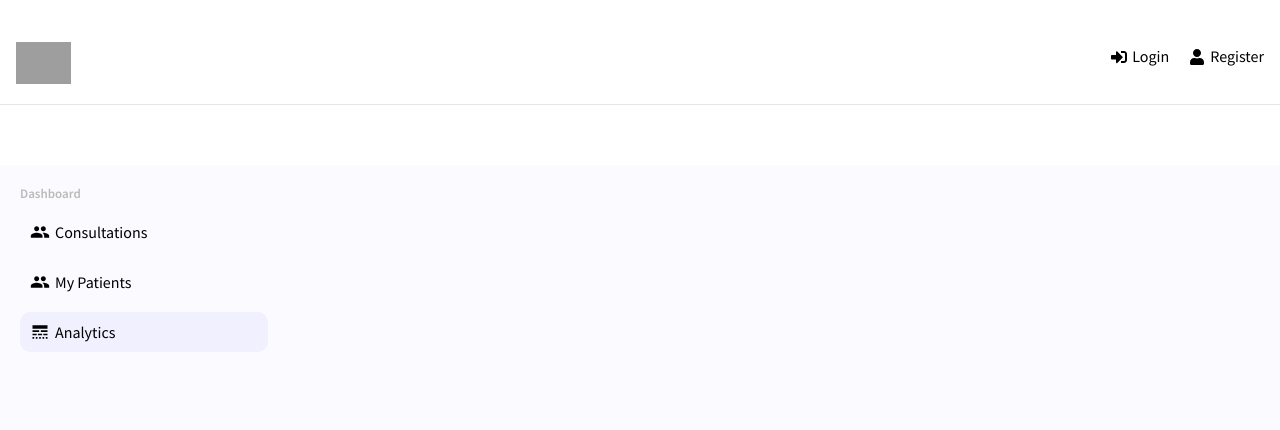
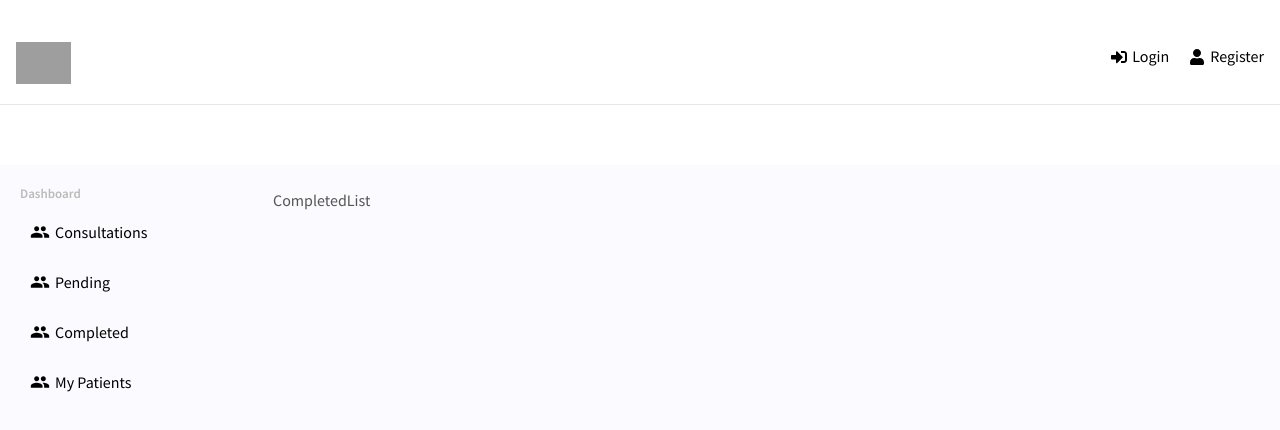
Before and after one commit to jbuyu/realdoc-admin, a React (Create React App) app: page /dashboard/completed in a window 1280 px wide. Shown: the top 430 px of the page. Built offline with nearby package versions, Linux system fonts and the light colour scheme; grey boxes are pictures that could not be loaded.

Commit message:
adds route nesting on lists

```diff
--- a/src/App.js
+++ b/src/App.js
@@ -15,7 +15,7 @@ function App() {
         <Routes>
           <Route path="/" element={<Login />} />
           <Route path="/register" element={<Register />} />
-          <Route path="/dashboard/*" element={<DashBoard />} />
+          <Route exact path="/dashboard/*" element={<DashBoard />} />
         </Routes>
       </div>
     </BrowserRouter>
--- a/src/components/sidebar/SideBar.jsx
+++ b/src/components/sidebar/SideBar.jsx
@@ -5,6 +5,9 @@ import TimelineIcon from "@mui/icons-material/Timeline";
 import GroupIcon from "@mui/icons-material/Group";
 import { Link, Routes, Route } from "react-router-dom";
 import ConsultationList from "../../pages/consultationList/ConsultationList";
+import { PendingList } from "../../pages/pendingList/PendingList";
+import { CompletedList } from "../../pages/completedList/CompletedList";
+import { PatientList } from "../../pages/patientList/PatientList";
 export default function SideBar() {
   return (
     <div className="sidebar">
@@ -14,12 +17,18 @@ export default function SideBar() {
           <Link to="/dashboard/consultations" className="sidebarListItem">
             <GroupIcon className="sidebarIcon" /> Consultations
           </Link>
-          <Link to="#" className="sidebarListItem">
+          <Link to="/dashboard/pending" className="sidebarListItem">
+            <GroupIcon className="sidebarIcon" /> Pending
+          </Link>
+          <Link to="/dashboard/completed" className="sidebarListItem">
+            <GroupIcon className="sidebarIcon" /> Completed
+          </Link>
+          <Link to="/dashboard/patients" className="sidebarListItem">
             <GroupIcon className="sidebarIcon" /> My Patients
           </Link>
-          <Link to="/" className="sidebarListItem active">
+          {/* <Link to="/" className="sidebarListItem active">
             <LineStyleIcon className="sidebarIcon" /> Analytics
-          </Link>
+          </Link> */}
         </div>
         <ul className="sidebarList">
           <Routes>
@@ -27,7 +36,26 @@ export default function SideBar() {
               path="consultations"
               className="sidebarListItem"
               element={<ConsultationList />}
-            ></Route>
+            >
+            </Route>
+            <Route
+              path="pending"
+              className="sidebarListItem"
+              element={<PendingList />}
+            >
+            </Route>
+            <Route
+              path="completed"
+              className="sidebarListItem"
+              element={<CompletedList />}
+            >
+            </Route>
+            <Route
+              path="patients"
+              className="sidebarListItem"
+              element={<PatientList />}
+            >
+            </Route>
           </Routes>
         </ul>
       </div>
--- /dev/null
+++ b/src/pages/completedList/CompletedList.js
@@ -0,0 +1,8 @@
+import React from 'react';
+import "./completed-list.css"
+
+export const CompletedList = () => {
+  return (
+    <div>CompletedList</div>
+  )
+}
--- /dev/null
+++ b/src/pages/patientList/PatientList.js
@@ -0,0 +1,8 @@
+import React from 'react';
+import "./patient-list.css"
+
+export const PatientList = () => {
+  return (
+    <div>PatientList</div>
+  )
+}
--- /dev/null
+++ b/src/pages/pendingList/PendingList.js
@@ -0,0 +1,8 @@
+import React from 'react';
+import "./pending-list.css"
+
+export const PendingList = () => {
+  return (
+    <div>PendingList</div>
+  )
+}
```
Also changed, not shown: src/pages/dashboard/DashBoard.jsx (+0 -8 lines), src/pages/completedList/completed-list.css (added), src/pages/patientList/patient-list.css (added), src/pages/pendingList/pending-list.css (added).
